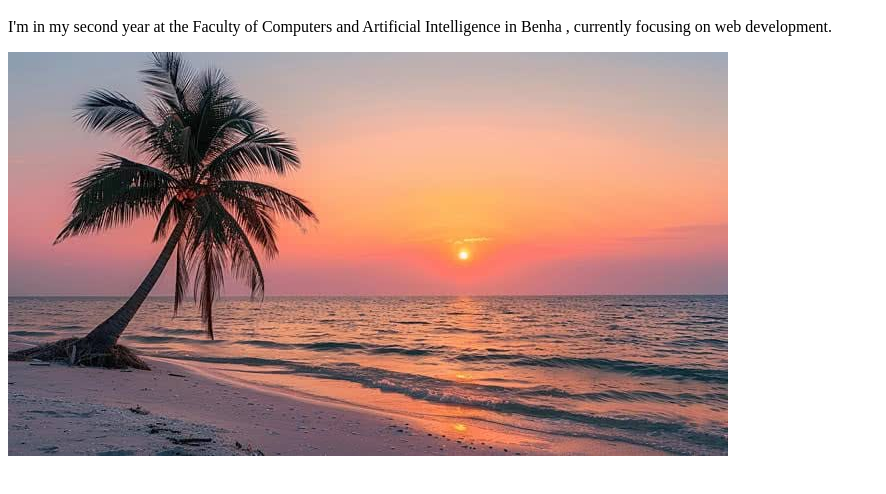
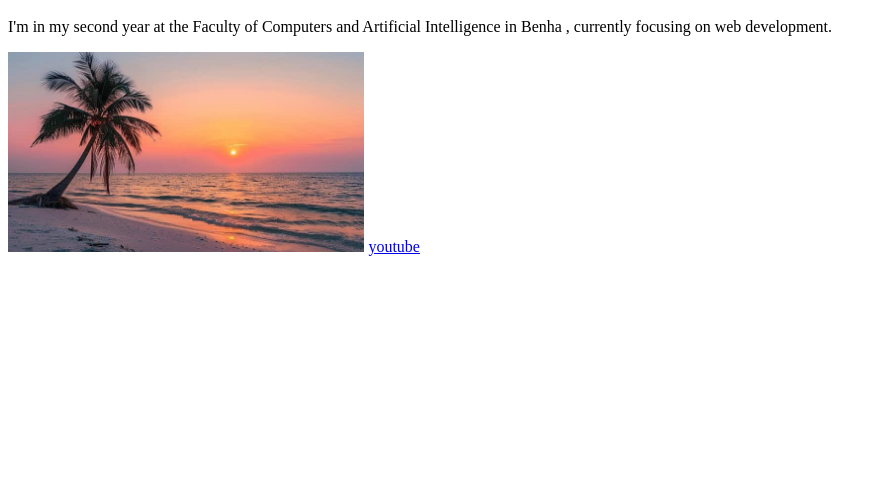
Before and after one commit to janahamdy3845/Portfolio-Jana, a plain HTML site: page index.html in a window 1280 px wide. Shown: the part 48-542 px from the top of the page, without its empty margins (0-886 px from the left). Drawn offline with Linux system fonts and the light colour scheme.

Commit message:
update the photo and add link

```diff
--- a/index.html
+++ b/index.html
@@ -7,7 +7,10 @@
     <h1>Jana hamdy</h1>
     <p>I'm in my second year at the Faculty of Computers and Artificial Intelligence in Benha ,
          currently focusing on web development. </p>
-    <img src="pictures of the sea.jpeg" alt="">
+
+    <img src="pictures of the sea.jpeg" alt="sea" height="200px">
+
+    <a href="https://www.youtube.com/" > youtube </a>
 
 </body>
 </html>
```
